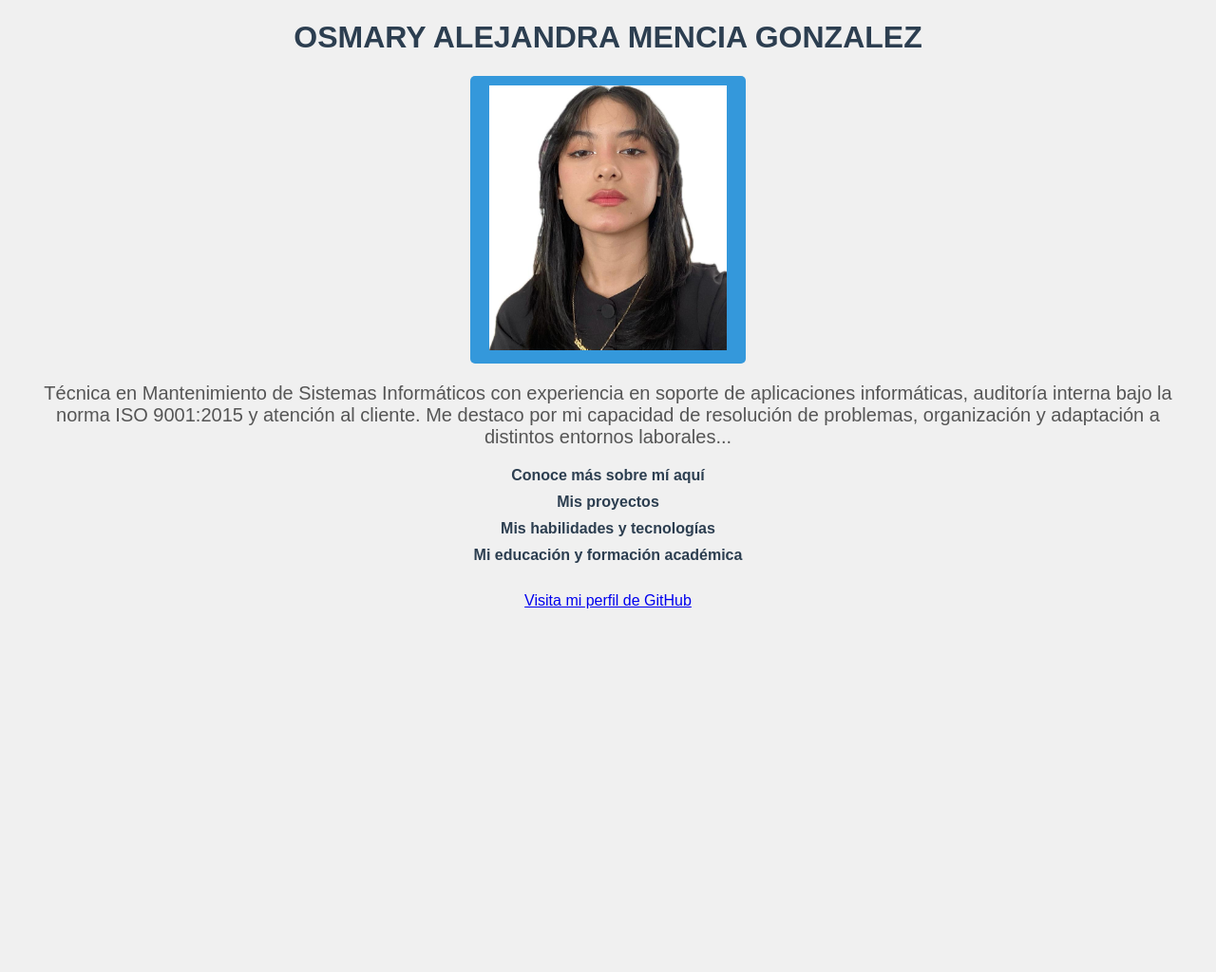
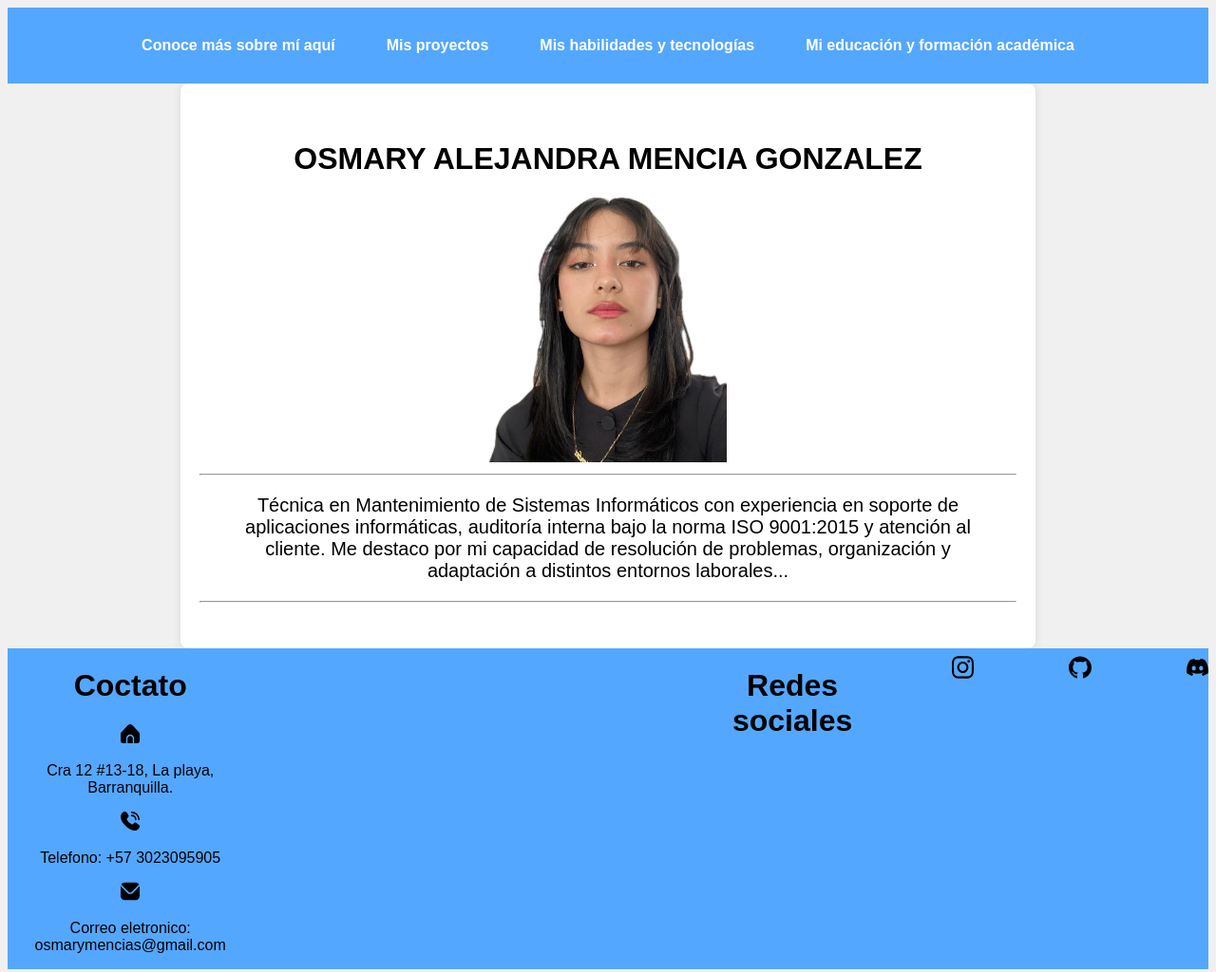
Before and after one commit to osmary-mencia/RIWI, a plain HTML site: page Modulo 2/Semana 1/PortafolioV1_OsmaryAlejandraMenciaGonzalez/index.html in a window 1280 px wide. Shown: the whole page at 95% size. Before the commit the page ends 800 px from the top, so only its background shows below. Drawn offline with Linux system fonts and the light colour scheme.

Commit message:
Se edito portafolio y se añadio una guia de portafolio

```diff
--- /dev/null
+++ b/Modulo 2/Semana 1/Html CSS Portafolio/css/styles.css
@@ -0,0 +1,145 @@
+/* Reset general */
+* {
+    margin: 0;
+    padding: 0;
+    box-sizing: border-box;
+}
+
+/* Tipografía base */
+body {
+    font-family: 'Segoe UI', Tahoma, Geneva, Verdana, sans-serif;
+    line-height: 1.6;
+    background-color: #f4f4f4;
+    color: #333;
+    padding-top: 60px; /* espacio para nav fija */
+}
+
+/* NAVBAR */
+nav {
+    position: fixed;
+    top: 0;
+    width: 100%;
+    background-color: #0056b3;
+    color: white;
+    padding: 15px 0;
+    z-index: 1000;
+}
+
+nav ul {
+    display: flex;
+    justify-content: center;
+    list-style: none;
+}
+
+nav  ul li {
+    margin: 0 15px;
+}
+
+nav ul li a {
+    color: white;
+    text-decoration: none;
+    font-weight: bold;
+    padding: 8px 12px;
+    transition: background 0.3s ease;
+}
+
+nav ul li a:hover {
+    background-color: rgba(255, 255, 255, 0.2);
+    border-radius: 4px;
+}
+
+/* CONTENIDO PRINCIPAL */
+main {
+    max-width: 900px;
+    margin: auto;
+    padding: 40px 20px;
+    background-color: white;
+    border-radius: 8px;
+    box-shadow: 0 0 10px rgba(0, 0, 0, 0.1);
+}
+
+h1, h2, h3 {
+    color: #0056b3;
+    margin-bottom: 15px;
+}
+
+p {
+    margin-bottom: 15px;
+}
+
+img {
+    display: block;
+    margin-bottom: 20px;
+    border-radius: 8px;
+    max-width: 100%;
+    height: auto;
+}
+
+/* LISTAS DE HABILIDADES, EDUCACIÓN, ETC */
+ul {
+    list-style-type: none;
+    padding: 0;
+}
+
+ul li {
+    margin-bottom: 10px;
+    padding: 10px;
+    border-left: 5px solid #0056b3;
+    border-radius: 4px;
+}
+
+/* FOOTER */
+footer {
+    background-color: #222;
+    color: #ddd;
+    padding: 40px 20px;
+    text-align: center;
+}
+
+footer div {
+    margin-bottom: 20px;
+}
+
+footer h3 {
+    margin-bottom: 10px;
+    color: #fff;
+}
+
+footer a {
+    color: #00aced;
+    text-decoration: none;
+}
+
+footer a:hover {
+    text-decoration: underline;
+}
+
+footer img {
+    margin: 0 8px;
+    vertical-align: middle;
+}
+
+/* FORMATO DE IFRAME DEL MAPA */
+footer iframe {
+    width: 100%;
+    max-width: 300px;
+    height: 200px;
+    border: none;
+    margin-top: 10px;
+}
+
+/* RESPONSIVE */
+@media (max-width: 768px) {
+    nav ul {
+        flex-direction: column;
+        align-items: center;
+    }
+
+    footer {
+        text-align: left;
+    }
+
+    main {
+        padding: 20px 10px;
+    }
+}
--- /dev/null
+++ b/Modulo 2/Semana 1/PortafolioV1_OsmaryAlejandraMenciaGonzalez/index.css
@@ -0,0 +1,96 @@
+*{
+  padding: 0;
+  box-sizing: border-box;
+}
+body {
+  background-color: #f0f0f0;
+  font-family: Arial, sans-serif;
+  text-align: center;
+}
+nav {
+    position: sticky;
+    top: 0;
+    width: 100%;
+    background-color: #54a7ff;
+    color: white;
+    padding: 15px 0;
+    /* z-index: 1000; */
+}
+
+nav ul {
+    display: flex;
+    justify-content: center;
+    list-style: none;
+}
+
+nav  ul li {
+    margin: 0 15px;
+}
+
+nav ul li a {
+    color: white;
+    text-decoration: none;
+    font-weight: bold;
+    padding: 8px 12px;
+
+}
+
+nav ul li a:hover {
+    background-color: rgba(255, 255, 255, 0.2);
+    border-radius: 4px;
+}
+
+main {
+    max-width: 900px;
+    margin: auto;
+    padding: 40px 20px;
+    background-color: white;
+    border-radius: 8px;
+    box-shadow: 0 0 10px rgba(0, 0, 0, 0.1);
+}
+h1 {
+  color: #000000;
+}
+
+.descripcion {
+
+  font-size: 20px;
+  text-align: center;
+  margin: 20px;
+}
+
+.contenedor-imagen {
+  align-items: center;
+  justify-content: center;
+  padding: 10px 20px;
+  border-radius: 5px;
+  display: inline-block;
+}
+
+img {
+  width: 250px;
+  height: auto;
+  max-width: 100%;
+  }
+
+footer {
+  background-color: #54a7ff;
+  justify-content: center;
+  display: flex;
+  gap: 500px;
+}
+
+.icons{
+  height: 20px;
+  width: 20px;
+}
+
+.icons_redes{
+  height: 40px;
+  width: 40px;
+}
+
+.iconos_redes{
+  display: flex;
+  gap: 100px;
+}
--- a/Modulo 2/Semana 1/PortafolioV1_OsmaryAlejandraMenciaGonzalez/index.html
+++ b/Modulo 2/Semana 1/PortafolioV1_OsmaryAlejandraMenciaGonzalez/index.html
@@ -3,77 +3,10 @@
 <head>
   <meta charset="UTF-8" />
   <meta name="viewport" content="width=device-width, initial-scale=1.0" />
+  <link rel="stylesheet" href="index.css">
   <title>Mi portafolio</title>
-  <style>
-    body {
-      background-color: #f0f0f0;
-      font-family: Arial, sans-serif;
-      text-align: center;
-    }
-
-    h1 {
-      color: #2c3e50;
-    }
-
-    p.descripcion {
-      color: #555;
-      font-size: 20px;
-      text-align: center;
-      margin: 20px;
-    }
-
-    .contenedor-imagen {
-      align-items: center;
-      justify-content: center;
-      background-color: #3498db;
-      padding: 10px 20px;
-      border-radius: 5px;
-      display: inline-block;
-    }
-
-    img {
-      width: 250px;
-      height: auto;
-      max-width: 100%;
-    }
-
-    nav ul {
-      list-style: none;
-      padding: 0;
-    }
-
-    nav li {
-      margin: 10px 0;
-    }
-
-    nav a {
-      color: #2c3e50;
-      text-decoration: none;
-      font-weight: bold;
-    }
-
-    nav a:hover {
-      color: #3498db;
-    }
-
-    footer {
-      margin-top: 30px;
-    }
-  </style>
 </head>
 <body>
-  <header>
-    <h1>OSMARY ALEJANDRA MENCIA GONZALEZ</h1>
-    <div class="contenedor-imagen">
-      <img src="Presentacion.jpg" alt="Foto de perfil" />
-    </div>
-
-    <p class="descripcion">
-      Técnica en Mantenimiento de Sistemas Informáticos con experiencia en soporte
-      de aplicaciones informáticas, auditoría interna bajo la norma ISO 9001:2015 y
-      atención al cliente. Me destaco por mi capacidad de resolución de problemas,
-      organización y adaptación a distintos entornos laborales...
-    </p>
 
     <nav>
       <ul>
@@ -83,10 +16,38 @@
         <li><a href="mi_educacion.html">Mi educación y formación académica</a></li>
       </ul>
     </nav>
-  </header>
+
+    <main>
+      <h1>OSMARY ALEJANDRA MENCIA GONZALEZ</h1>
+
+        <img src="Presentacion.jpg" alt="Foto de perfil" />
+
+      <hr>
+      <p class="descripcion">
+        Técnica en Mantenimiento de Sistemas Informáticos con experiencia en soporte
+        de aplicaciones informáticas, auditoría interna bajo la norma ISO 9001:2015 y
+        atención al cliente. Me destaco por mi capacidad de resolución de problemas,
+        organización y adaptación a distintos entornos laborales...
+      </p>
+      <hr>
+    </main>
 
   <footer>
-    <a href="https://github.com/osmary-mencia" target="_blank">Visita mi perfil de GitHub</a>
+    <div>
+      <h1>Coctato</h1>
+      <img src="hogar.svg" alt="icono casita" class="icons">
+      <p> Cra 12 #13-18, La playa, Barranquilla.</p>
+      <img src="llamada-telefonica.svg" alt="icono de llamda" class="icons">
+      <p>Telefono: +57 3023095905</p>
+      <img src="sobre.svg" alt="icono de gmail" class="icons">
+      <p>Correo eletronico: osmarymencias@gmail.com</p>
+    </div>
+    <div class="iconos_redes">
+      <h1>Redes sociales</h1>
+      <a href="https://www.instagram.com/osmyshy_?igsh=MWFlZG96ZnRpMWxsdQ=="><img src="instagram.svg" alt="icono instagram" class="icons_redes"></a>
+      <a href="https://github.com/osmary-mencia"><img src="github.svg" alt="icono de github" class="icons_redes"></a>
+      <a href="https://discord.com/users/osmarymencia"><img src="discord.svg" alt="icono de discord" class="icons_redes"></a>
+    </div>
   </footer>
 </body>
 </html>
```
Also changed, not shown: Modulo 2/Semana 1/Html CSS Portafolio/educacion.html (added, +25 -0 lines), Modulo 2/Semana 1/Html CSS Portafolio/habilidades.html (added, +34 -0 lines), Modulo 2/Semana 1/Html CSS Portafolio/index.html (added, +53 -0 lines), Modulo 2/Semana 1/Html CSS Portafolio/proyectos.html (added, +31 -0 lines), Modulo 2/Semana 1/Html CSS Portafolio/sobre-mi.html (added, +22 -0 lines), Modulo 2/Semana 1/PortafolioV1_OsmaryAlejandraMenciaGonzalez/discord.svg (added), Modulo 2/Semana 1/PortafolioV1_OsmaryAlejandraMenciaGonzalez/github.svg (added), Modulo 2/Semana 1/PortafolioV1_OsmaryAlejandraMenciaGonzalez/hogar.svg (added), Modulo 2/Semana 1/PortafolioV1_OsmaryAlejandraMenciaGonzalez/instagram.svg (added), Modulo 2/Semana 1/PortafolioV1_OsmaryAlejandraMenciaGonzalez/llamada-telefonica.svg (added), Modulo 2/Semana 1/PortafolioV1_OsmaryAlejandraMenciaGonzalez/sobre.svg (added).
